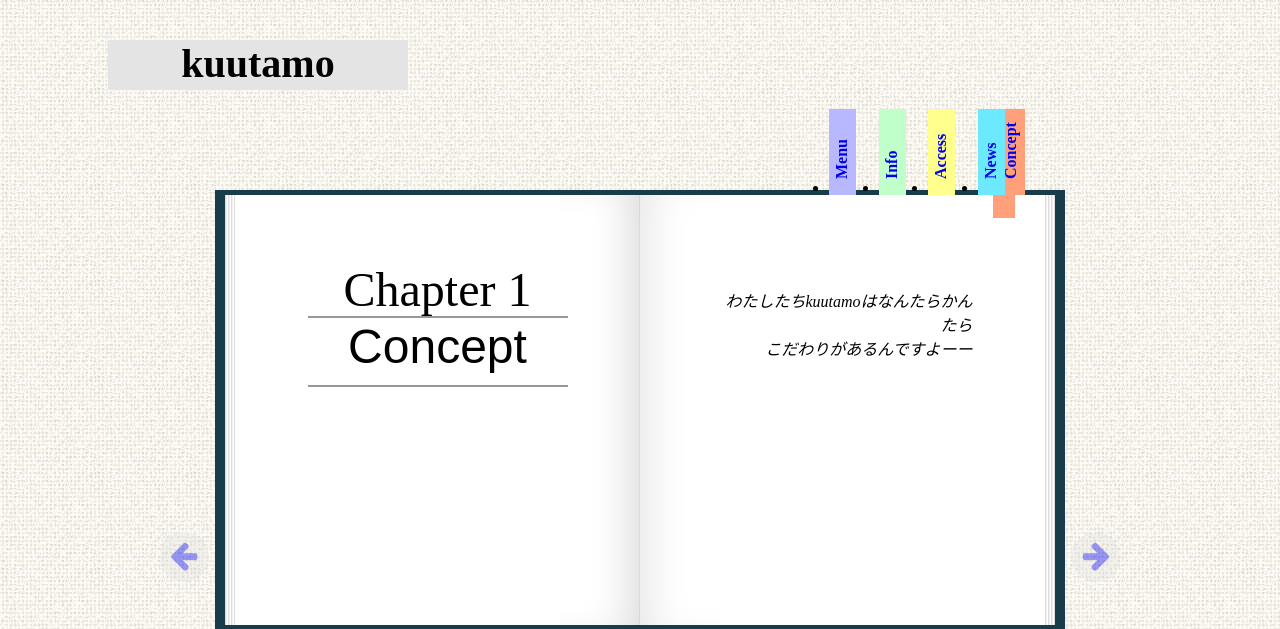
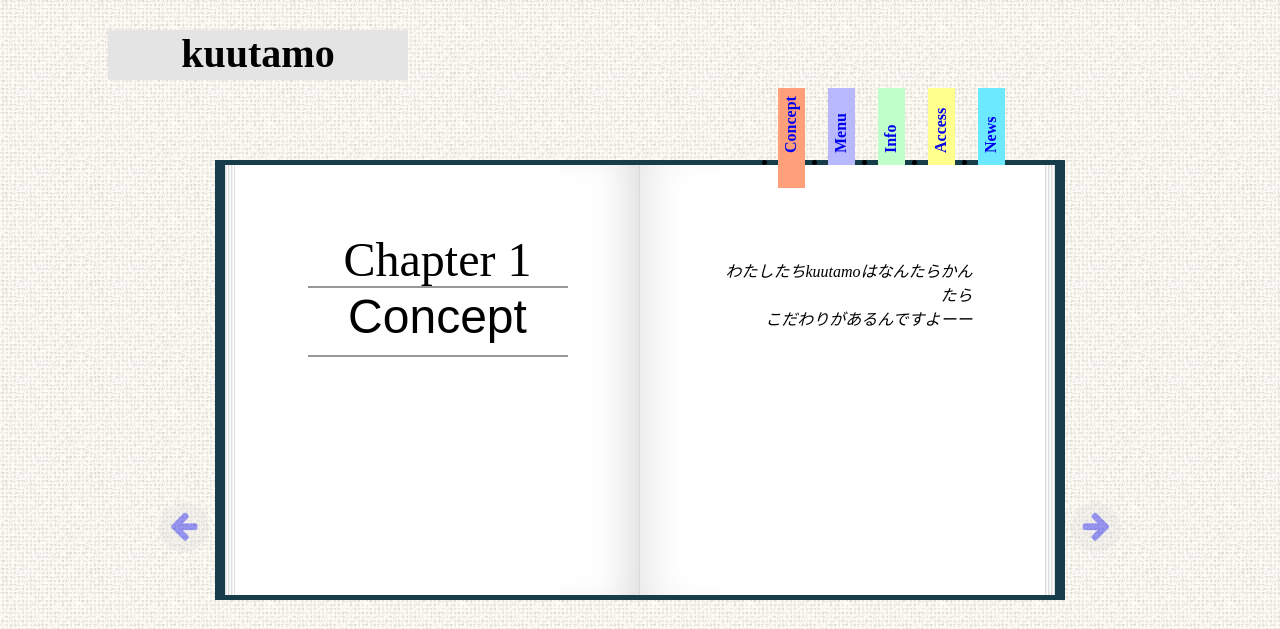
Before and after one commit to tonchan1216/kuutamo, a PHP site: page / in a window 1280 px wide. Shown: the top 629 px of the page. Run offline with PHP 8.4, Linux system fonts and the light colour scheme; some libraries are stand-ins or nearby versions.

Commit message:
微調整

```diff
--- a/index.html
+++ b/index.html
@@ -51,12 +51,12 @@
 							</h3>
 						</div>
 						<div class="bb-side page-layout-1">
+							<div class="nav nav-menu"></div>
 							<p>Candy canes lollipop macaroon marshmallow gummi bears tiramisu. Dessert croissant cupcake candy canes. Bear claw faworki faworki lemon drops. Faworki marzipan sugar plum jelly-o marzipan cookie.</p>
 						</div>
 					</div>
 					<div class="bb-item">
 						<div class="bb-side page-layout-2">
-							<div class="nav nav-menu"></div>
 							<div>
 								<h3>Aa</h3>
 								<p>Faworki marzipan sugar plum jelly-o marzipan. Soufflé tootsie roll jelly beans. Sweet icing croissant dessert bear claw. Brownie dessert cheesecake danish jelly pudding bear claw soufflé.</p>
@@ -124,12 +124,12 @@
 
 					<div id="page-info" class="bb-item">
 						<div class="bb-side page-layout-1">
-							<div class="nav nav-info"></div>
 							<h3>
 								Chapter 3<span>Infomation</span>
 							</h3>
 						</div>
 						<div class="bb-side page-layout-1">
+							<div class="nav nav-info"></div>
 							<p>mail-address: gohan.kuutamo@gmail.com<br>
 								Facebook:<br>
 								Twitter:</p>
@@ -138,12 +138,12 @@
 
 						<div id="page-access" class="bb-item">
 							<div class="bb-side page-layout-1">
-								<div class="nav nav-access"></div>
 								<h3>
 									Chapter 4<span>Access</span>
 								</h3>
 							</div>
 							<div class="bb-side page-layout-1">
+								<div class="nav nav-access"></div>
 								<p>地図とか<br>
 									乗り換えとか</p>
 								</div>
@@ -151,12 +151,12 @@
 
 							<div id="page-news" class="bb-item">
 								<div class="bb-side page-layout-1">
-									<div class="nav nav-news"></div>
 									<h3>
 										Chapter 5<span>News</span>
 									</h3>
 								</div>
 								<div class="bb-side page-layout-1">
+									<div class="nav nav-news"></div>
 									<p>最新のニュース、<br>
 										ブログの更新とか</p>
 									</div>
--- a/style.css
+++ b/style.css
@@ -6,7 +6,7 @@ html {
 #header {
 	width: 300px;
 	height: 50px;
-	margin: 40px 0 100px 100px;
+	margin: 30px 0 80px 100px;
 	background-color: #E4E4E4;
 }
 #header h1 {
@@ -83,11 +83,11 @@ html {
 /*bb nav bookmark*/
 #head-nav li {
 	position: absolute;
-	top:-20%;
+	top:-18%;
 	z-index: 10;
 	width: 23px;
-	height: 130px;
-	padding-top: 70px;
+	height: 20px;
+	padding-top: 65px;
 	padding-left: 4px;
 }
 
@@ -108,34 +108,53 @@ html {
 	position: absolute;
 	top:-25%;
 	z-index: 10;
-	width: 20px;
+	width: 27px;
 	height: 130px;
-	padding-left: 2px;
 }
 
 .nav-concept{
-	right:30px;
+	right:250px;
 	background-color: #ffa07a;
 }
 
+.bb-side .nav-concept{
+	right:240px;
+}
+
 .nav-menu{
-	right:24%;
+	right:200px;
 	background-color: #b8b8ff;
 }
 
+.bb-side .nav-menu{
+	right:190px;
+}
+
 .nav-info{
-	right:18%;
+	right: 150px;
 	background-color: #c0ffca;
 }
 
+.bb-side .nav-info{
+	right:140px;
+}
+
 .nav-access{
-	right:12%;
+	right:100px;
 	background-color: #ffff8e;
 }
 
+.bb-side .nav-access{
+	right:90px;
+}
+
 .nav-news{
-	right:6%;
+	right:50px;
 	background-color: #6ce9ff;
+}
+
+.bb-side .nav-news{
+	right:40px;
 }
 
 /*page navigation*/
```
